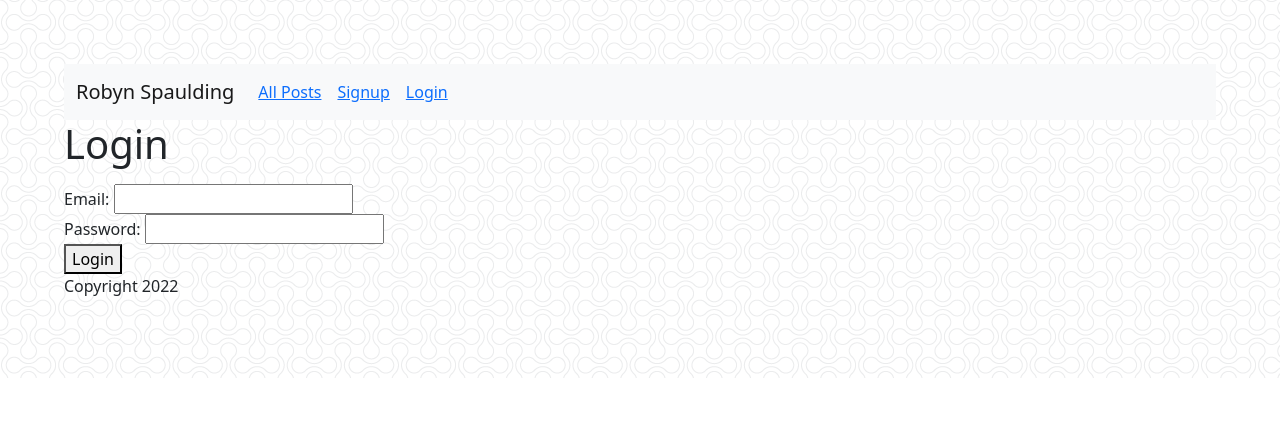
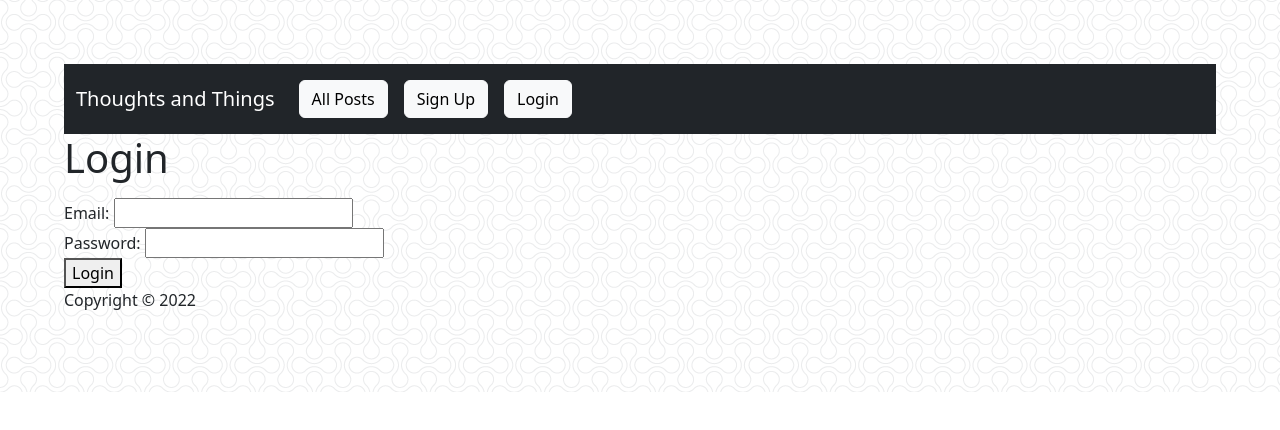
Before and after one commit to robynspaulding/personal-blog-frontend, a React (Vite) app: page /login in a window 1280 px wide. Shown: the top 430 px of the page. Built offline with nearby package versions, Linux system fonts and the light colour scheme.

Commit message:
updates header color and buttons, index cards and buttons

```diff
--- a/src/Footer.jsx
+++ b/src/Footer.jsx
@@ -1,7 +1,7 @@
 export function Footer() {
   return (
     <footer>
-      <p>Copyright 2022</p>
+      <p>Copyright © 2022</p>
     </footer>
   );
 }
--- a/src/Header.jsx
+++ b/src/Header.jsx
@@ -3,10 +3,10 @@ import { Link } from "react-router-dom";
 
 export function Header() {
   return (
-    <nav class="navbar navbar-expand-lg navbar-light bg-light">
+    <nav class="navbar navbar-expand-lg navbar-dark bg-dark">
       <div class="container-fluid">
         <a class="navbar-brand" href="#">
-          Robyn Spaulding
+          Thoughts and Things
         </a>
         <button
           class="navbar-toggler"
@@ -22,27 +22,39 @@ export function Header() {
         <div class="collapse navbar-collapse" id="navbarNav">
           <ul class="navbar-nav">
             <li class="nav-link active" aria-current="page">
-              <Link to="/">All Posts</Link>
+              <Link to="/">
+                <button type="submit" class="btn btn-light">
+                  All Posts
+                </button>
+              </Link>
             </li>
 
             {localStorage.jwt === undefined ? (
               <>
                 <li class="nav-link active" aria-current="new">
-                  <Link to="/signup">Signup</Link>
+                  <Link to="/signup">
+                    <button type="submit" class="btn btn-light">
+                      Sign Up
+                    </button>
+                  </Link>
                 </li>
                 <li class="nav-link active" aria-current="new">
-                  <Link to="/login">Login</Link>
+                  <Link to="/login">
+                    <button type="submit" class="btn btn-light">
+                      Login
+                    </button>
+                  </Link>
                 </li>
               </>
             ) : (
-              <div>
+              <>
                 <li class="nav-link active" aria-current="new">
                   <Link to="/posts/new">New Post</Link>
                 </li>
                 <li class="nav-link">
                   <LogoutLink />
                 </li>
-              </div>
+              </>
             )}
           </ul>
         </div>
--- a/src/Modal.css
+++ b/src/Modal.css
@@ -31,5 +31,5 @@
 }
 
 .modal-main img {
-  width:100px
+  width:500px
 }
--- a/src/PostsIndex.jsx
+++ b/src/PostsIndex.jsx
@@ -5,17 +5,18 @@ export function PostsIndex(props) {
 
   return (
     <div id="posts-index" className="row">
-      <h1>All Posts</h1>
+      <h1>Posts</h1>
       Search Posts: <input type="text" value={searchFilter} onChange={(event) => setSearchFilter(event.target.value)} />
+      <p></p>
       {props.posts
         .filter((post) => post.title.toLowerCase().includes(searchFilter.toLowerCase()))
         .map((post) => (
-          <div className="card-post" style={{ width: "18rem" }} key={post.id}>
+          <div className="card" style={{ width: "18rem" }} key={post.id}>
             <h2 className="card-title">{post.title}</h2>
             <img src={post.image} className="card-img-top" alt={post.title} />
             <p className="card-body"> Last updated on: {post.date}</p>
-            <button className="btn btn-info" onClick={() => props.onSelectPost(post)}>
-              More info
+            <button className="btn btn-outline-dark" onClick={() => props.onSelectPost(post)}>
+              Read Post
             </button>
           </div>
         ))}
--- a/src/index.css
+++ b/src/index.css
@@ -15,3 +15,7 @@ html {
 .card-new {
   text-align: center;
 }
+
+.card {
+  margin: 10px;
+}
```
